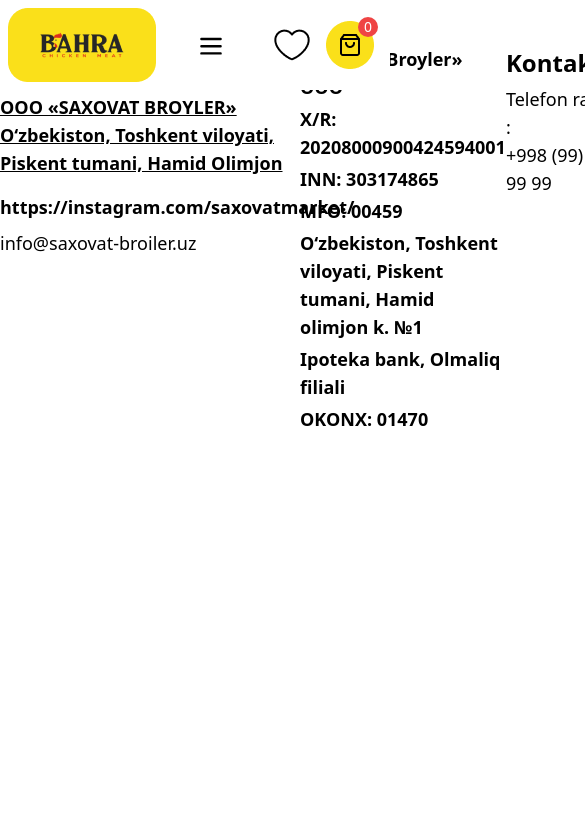
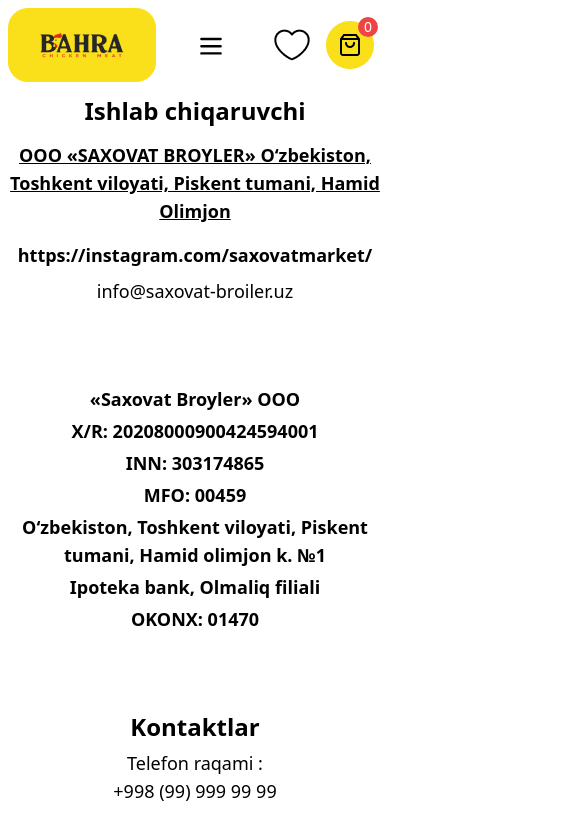
Before and after one commit to SamandarTemirxodjayev/bahraqwertyuio, a Nuxt app: page /contact in a window 390 px wide. Shown: the top 840 px of the page, 585 px wide, since content can reach past the window. Built offline with nearby package versions, Linux system fonts and the light colour scheme.

Commit message:
add responsive in contact page

```diff
--- a/pages/contact.vue
+++ b/pages/contact.vue
@@ -1,6 +1,6 @@
 <template>
-  <div class="container mx-auto my-10 flex justify-between">
-    <div class="max-w-[300px]">
+  <div class="lg:container lg:mx-auto block lg:flex lg:justify-between my-24 lg:my-0 text-center">
+    <div class="lg:max-w-[300px] lg:my-0 my-20">
       <h2 class="font-semibold text-2xl leading-7 my-2">Ishlab chiqaruvchi</h2>
       <p class="text-lg underline font-semibold my-4">
         ООО «SAXOVAT BROYLER» O‘zbekiston, Toshkent viloyati, Piskent tumani,
@@ -12,7 +12,7 @@
       <p class="text-lg font-normal">info@saxovat-broiler.uz</p>
     </div>
     <div>
-      <div class="max-w-[300px]">
+      <div class="lg:max-w-[300px] lg:my-0 my-20">
         <p class="text-lg font-semibold my-1">«Saxovat Broyler» ООО</p>
         <p class="text-lg font-semibold my-1">Х/R: 20208000900424594001</p>
         <p class="text-lg font-semibold my-1">INN: 303174865</p>
@@ -23,7 +23,7 @@
       </div>
     </div>
     <div>
-      <div class="max-w-[300px]">
+      <div class="lg:max-w-[300px] lg:my-0 my-20">
         <h2 class="font-semibold text-2xl leading-7 my-2">Kontaktlar</h2>
         <p class="text-lg font-normal">Telefon raqami :</p>
         <p class="text-lg font-normal">+998 (99) 999 99 99</p>
```
